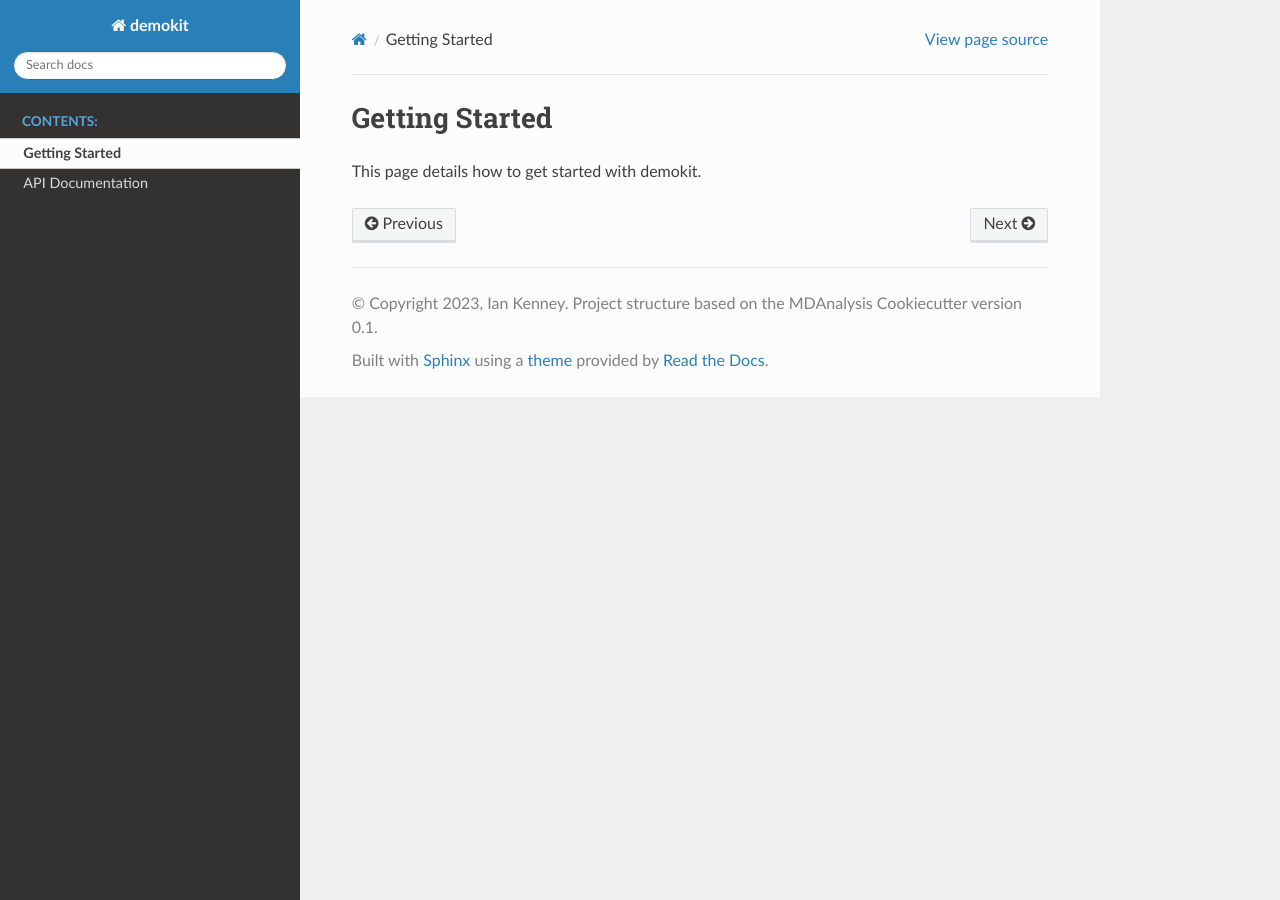
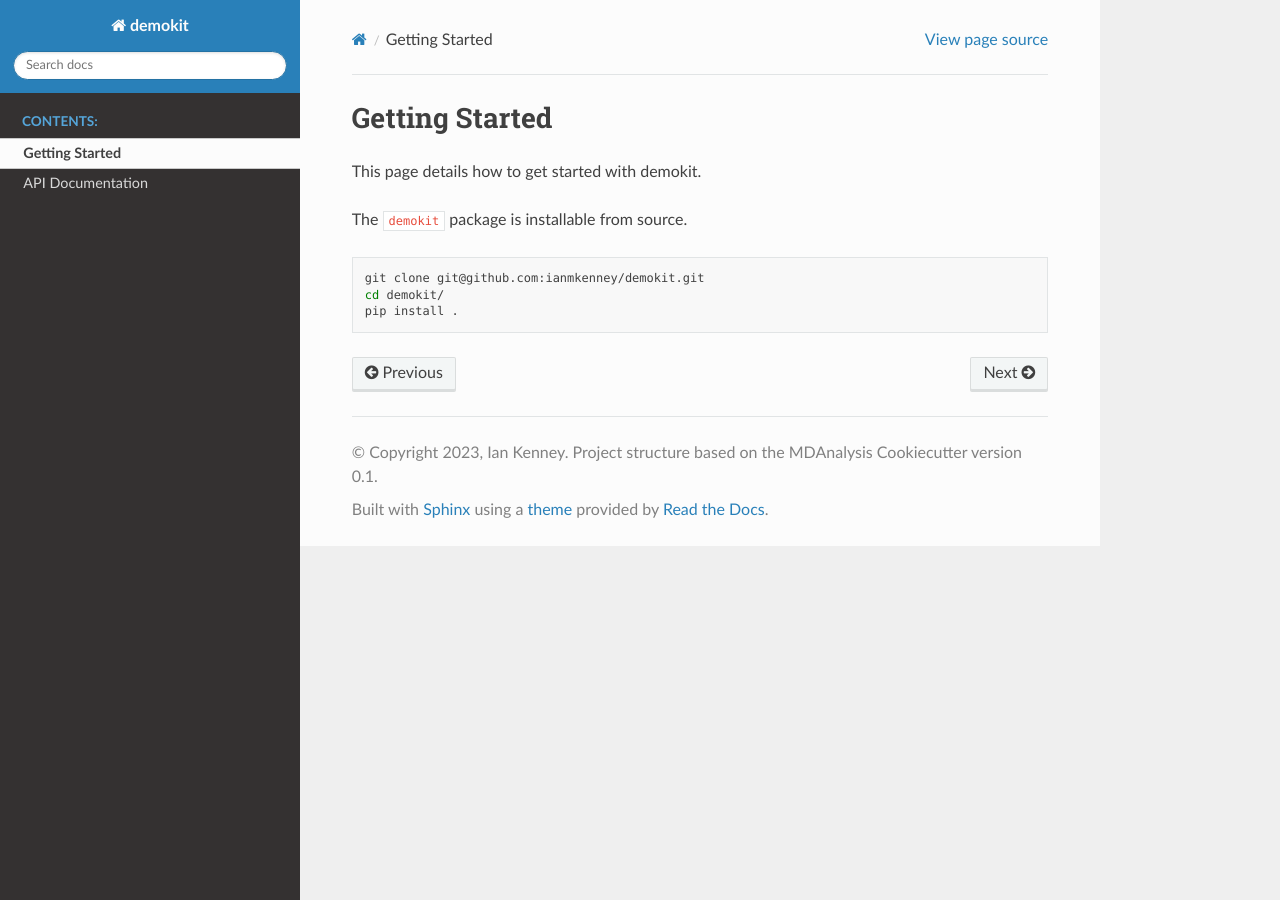
Before and after one commit to ianmkenney/demokit, a Sphinx documentation site: the page built from docs/source/getting_started.rst, in a window 1280 px wide. Built offline with Sphinx 7.4.7 and the Read the Docs theme 2.0.0, drawn with Linux system fonts in a browser that asks for light colours; the version number could not be read and is left out.

Commit message:
Updated docs

```diff
--- a/docs/requirements.yaml
+++ b/docs/requirements.yaml
@@ -1,5 +1,7 @@
 name: demokit-docs
 channels:
+  - conda-forge
+  - defaults
 dependencies:
     # Base depends
   - python
@@ -8,6 +10,7 @@
   - sphinx<7.0
 
   - sphinx_rtd_theme
+  - sphinxcontrib-bibtex
 
     # Pip-only installs
   #- pip:
--- a/docs/source/api.rst
+++ b/docs/source/api.rst
@@ -5,4 +5,4 @@
    :toctree: autosummary
    :recursive:
 
-   demokit
+   demokit.RMSF
--- a/docs/source/conf.py
+++ b/docs/source/conf.py
@@ -53,7 +53,10 @@
     'sphinx.ext.napoleon',
     'sphinx.ext.intersphinx',
     'sphinx.ext.extlinks',
+    'sphinxcontrib.bibtex',
 ]
+
+bibtex_bibfiles = ['references.bib']
 
 autosummary_generate = True
 # This skips generating an autodoc of the test module
--- a/docs/source/getting_started.rst
+++ b/docs/source/getting_started.rst
@@ -2,3 +2,11 @@
 ===============
 
 This page details how to get started with demokit.
+
+The ``demokit`` package is installable from source.
+
+.. code-block:: bash
+
+	git clone git@github.com:ianmkenney/demokit.git
+	cd demokit/
+	pip install .
--- a/docs/source/index.rst
+++ b/docs/source/index.rst
@@ -5,6 +5,8 @@
 
 Welcome to demokit's documentation!
 =========================================================
+
+``demokit`` is an example MDAKit that implements the functionality of the `analysis.rms.RMSF` class within the MDAnalysis library.
 
 .. toctree::
    :maxdepth: 2
```
